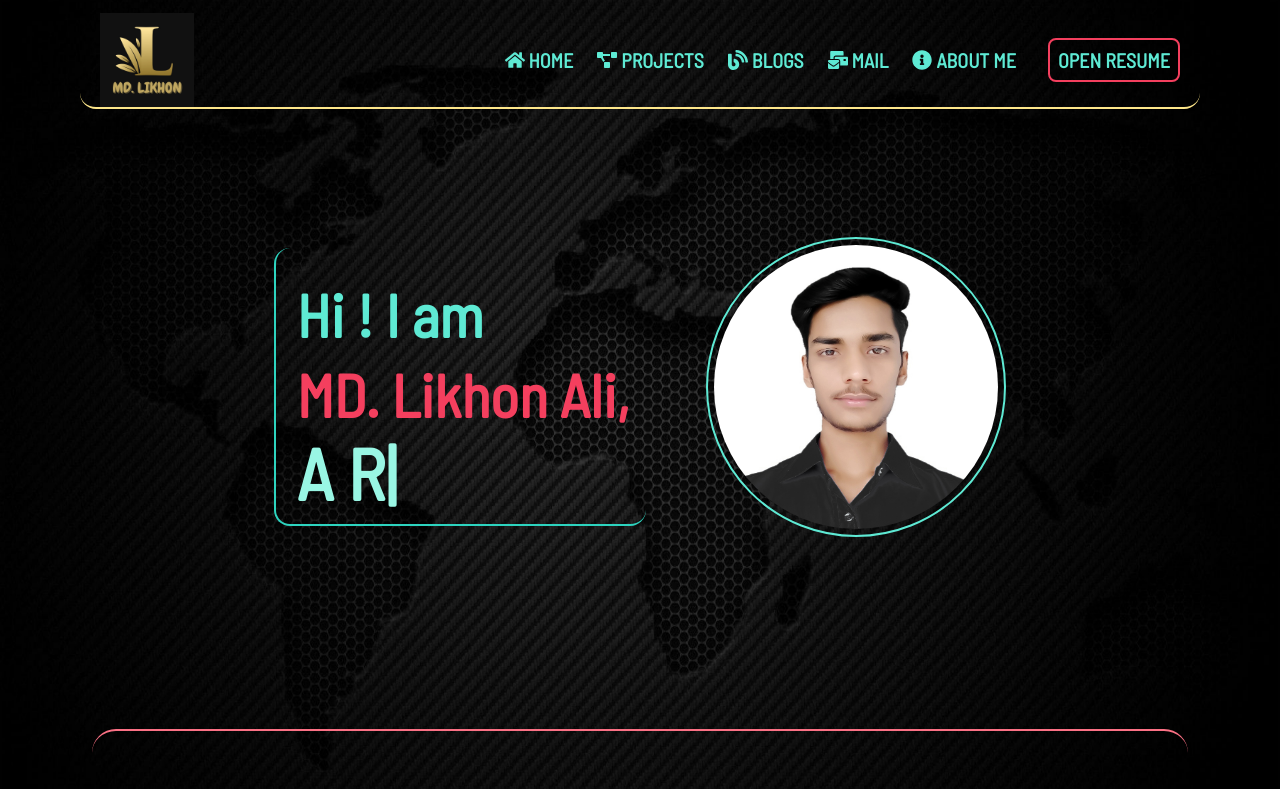
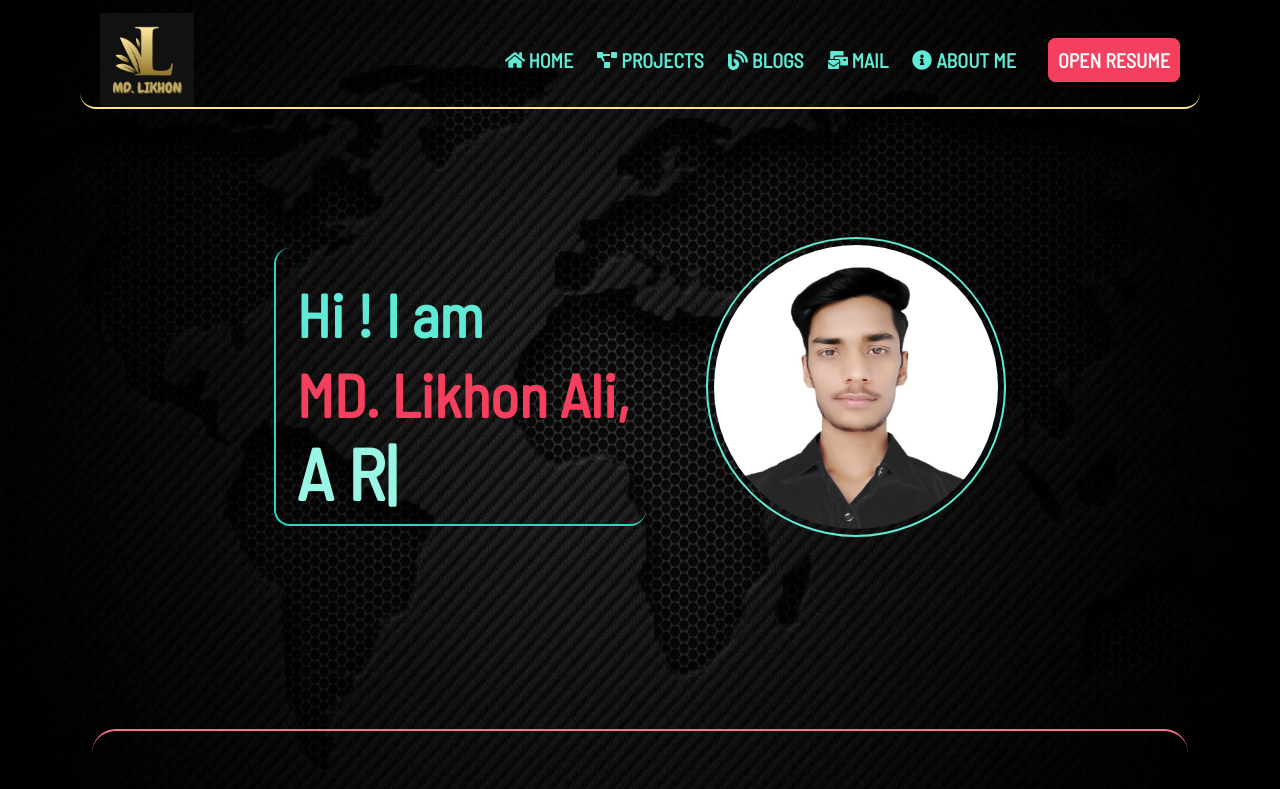
Before and after one commit to likhonalmamun/likhon-ali, a React (Create React App) app: page / in a window 1280 px wide. Shown: the top 789 px of the page. Built offline with nearby package versions, Linux system fonts and the light colour scheme.

Commit message:
updated resume file

```diff
--- a/src/Pages/Shared/Header.jsx
+++ b/src/Pages/Shared/Header.jsx
@@ -48,7 +48,7 @@ const Header = () => {
         </a>
         <p className="hover:scale-110 resume-btn duration-300 ">
           <a
-            className=" ml-3 p-2 border-2  duration-300 hover:border-teal-300 hover:text-rose-500  sm:text-xl border-rose-500 text--300 rounded-lg"
+            className=" ml-3 p-2 border-2 bg-rose-500 hover:bg-transparent text-white duration-300 hover:border-teal-300 hover:text-rose-500  sm:text-xl border-rose-500 text--300 rounded-lg"
             href="/MD_Likhon_Ali_Resume.pdf"
           >
             Open Resume
@@ -107,7 +107,7 @@ const Header = () => {
           <li>
             <p className="hover:scale-110 duration-300 ">
               <a
-                className=" ml-3 p-2 border-2 duration-300 hover:border-teal-300 hover:text-rose-500  sm:text-xl border-rose-500 text--300 rounded-lg"
+                className=" ml-3 p-2 border-2 bg-rose-500 text-white hover:bg-transparent duration-300  hover:text-rose-500  sm:text-xl border-rose-500 text--300 rounded-lg"
                 href="/MD_Likhon_Ali_Resume.pdf"
               >
                 Open Resume
```
Also changed, not shown: public/signature.png (added), 1 other file (tests, documents, lock files or other folders).
